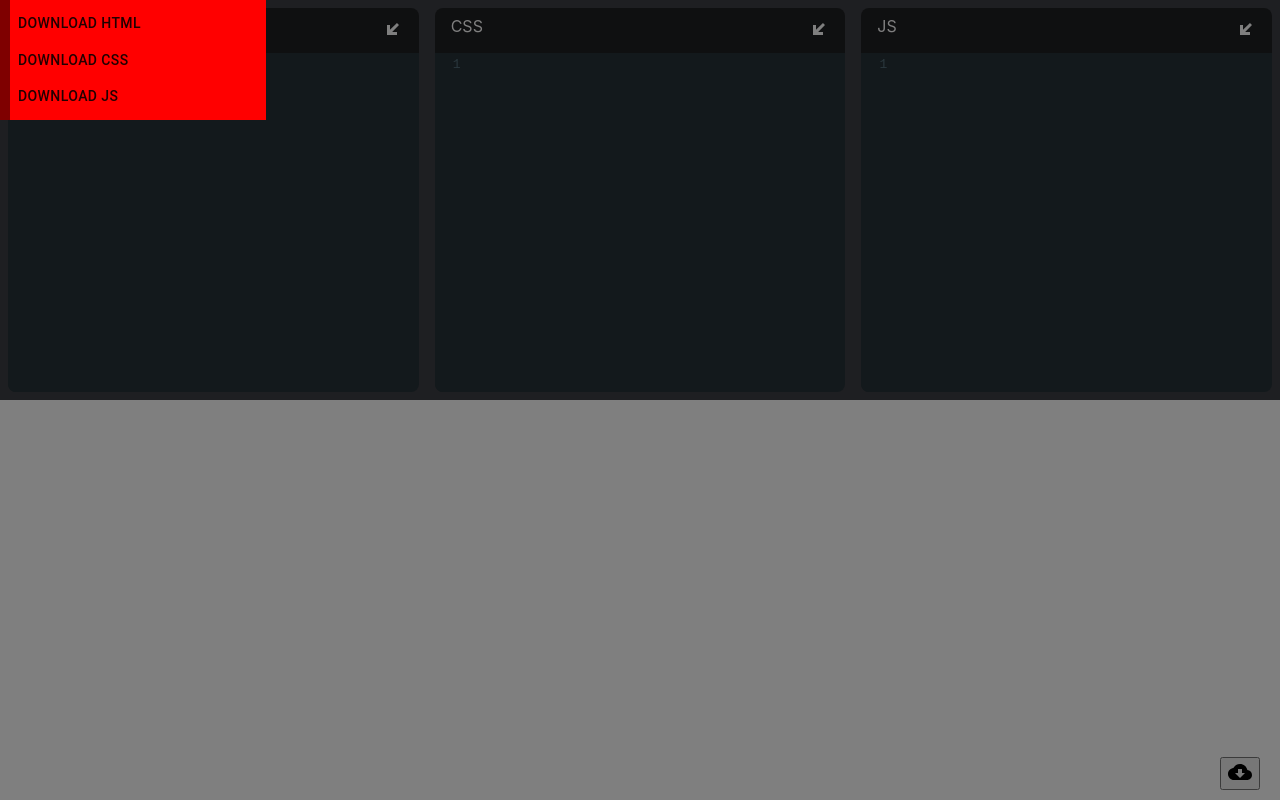
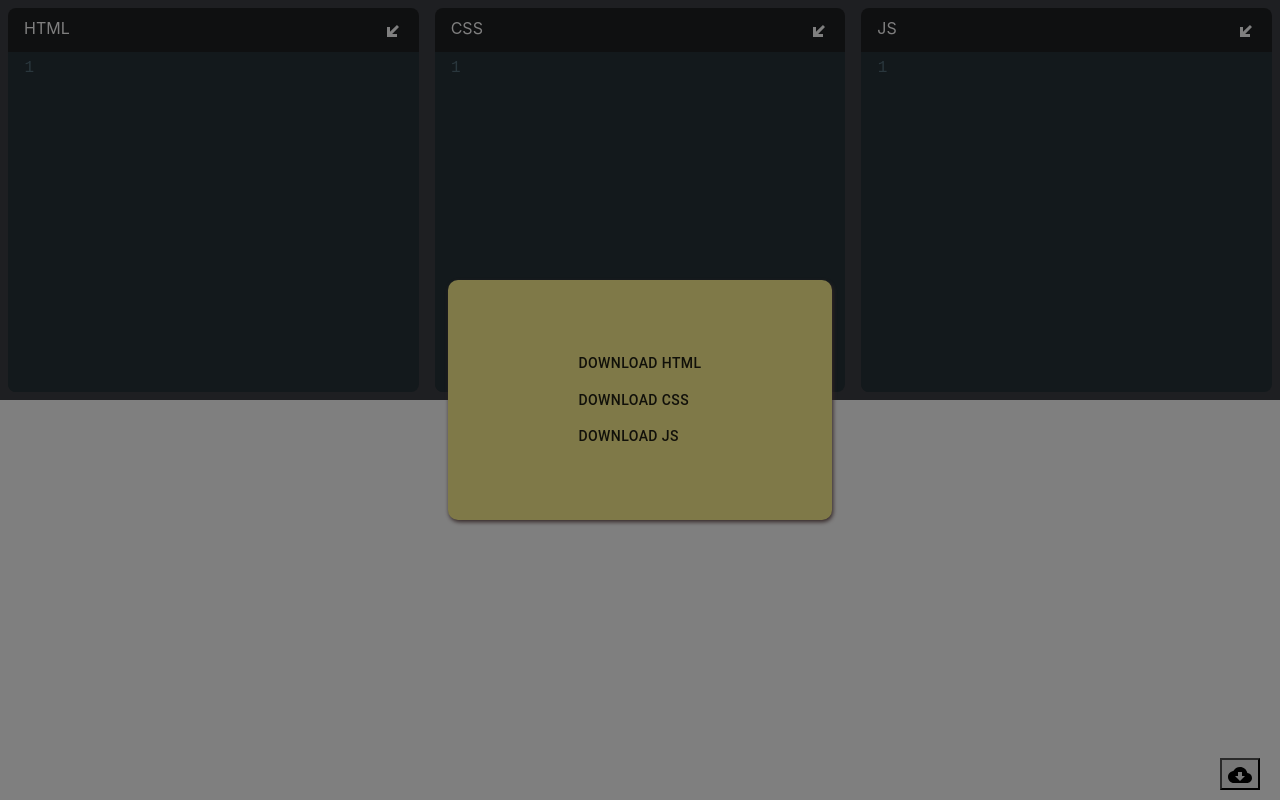
Before and after one commit to VijayaDharsan/easy-code, a React (Create React App) app: page / in a window 1280 px wide. Both pictures are taken after a click on the button 1240 px from the left and 773 px from the top of the page. Built offline with nearby package versions, Linux system fonts and the light colour scheme.

Commit message:
Added and changed the modal popup styles

```diff
--- a/package.json
+++ b/package.json
@@ -10,6 +10,7 @@
     "@testing-library/user-event": "^12.1.10",
     "codemirror": "^5.60.0",
     "react": "^17.0.2",
+    "react-bootstrap": "^2.7.0",
     "react-codemirror2": "^7.2.1",
     "react-dom": "^17.0.2",
     "react-scripts": "4.0.3",
--- a/public/index.html
+++ b/public/index.html
@@ -15,6 +15,13 @@
       user's mobile device or desktop. See https://developers.google.com/web/fundamentals/web-app-manifest/
     -->
     <link rel="manifest" href="%PUBLIC_URL%/manifest.json" />
+    <link
+      rel="stylesheet"
+      href="https://cdn.jsdelivr.net/npm/bootstrap@5.2.3/dist/css/bootstrap.min.css"
+      integrity="sha384-rbsA2VBKQhggwzxH7pPCaAqO46MgnOM80zW1RWuH61DGLwZJEdK2Kadq2F9CUG65"
+      crossorigin="anonymous"
+    />
+
     <!--
       Notice the use of %PUBLIC_URL% in the tags above.
       It will be replaced with the URL of the `public` folder during the build.
@@ -39,5 +46,14 @@
       To begin the development, run `npm start` or `yarn start`.
       To create a production bundle, use `npm run build` or `yarn build`.
     -->
+    <!-- <script src="https://cdn.jsdelivr.net/npm/react/umd/react.production.min.js" crossorigin></script>
+
+    <script
+      src="https://cdn.jsdelivr.net/npm/react-dom/umd/react-dom.production.min.js"
+      crossorigin></script>
+
+    <script
+      src="https://cdn.jsdelivr.net/npm/react-bootstrap@next/dist/react-bootstrap.min.js"
+      crossorigin></script> -->
   </body>
 </html>
--- a/src/App.js
+++ b/src/App.js
@@ -1,34 +1,30 @@
 import React, { useEffect, useState } from "react";
 import Editor from "./components/Editor";
 import { CloudDownload } from "@material-ui/icons";
-// import Button from "./components/Button";
-import { Modal,Box, Typography,Button } from '@material-ui/core'
+import { Modal, Box, Typography, Button, ThemeProvider, createMuiTheme } from '@material-ui/core'
 
 const App = () => {
   const [html, setHtml] = useState("");
   const [css, setCss] = useState("");
   const [js, setJs] = useState("");
   const [srcDoc, setSrcDoc] = useState("");
-  // const [popUp, setPopUp] = useState(false);
   const [open, setOpen] = useState(false)
 
-  const style = {
+  const theme = createMuiTheme({
+    components: {
+      // Name of the component
+      MuiModal: {
+        styleOverrides: {
+          // Name of the slot
+          root: {
+            // Some CSS
             backgroundColor: 'red',
-    display: 'flex',
-    flexDirection: 'column',
-    width: '20vw',
-    height: '15vh',
-    justifyContent:'center',
-    position: 'fixed',
-    inset: '0px 10px 0px 10px'
-  }
-
-  // const buttonClick = () => {
-  //   setPopUp(t => !t)
-  //   console.log("oen ", open)
-  //   setOpen(true)
-  //   console.log("oen ", open)
-  // }
+            fontSize: '10rem',
+          },
+        },
+      },
+    },
+  });
 
   const handleClose = () => setOpen(false)
   const handleOpen = () => setOpen(true)
@@ -93,7 +89,7 @@ const App = () => {
       <div>
           <button style={{position:'fixed', bottom:'10px', right:'20px'}} onClick={handleOpen}><CloudDownload /></button> {/**onClick={buttonClick} */}
           {
-            // popUp ?
+            <ThemeProvider theme={theme}>
               <Modal
                   open={open}
                   onClose={handleClose}
@@ -101,21 +97,15 @@ const App = () => {
                   style={{inset: 'none'}}
                   aria-labelledby="modal-modal-title"
                   aria-describedby="modal-modal-description"
+                  // hideBackdrop
               >
-            <Box sx={style}>
-                <Typography><Button onClick={() => {downloadTxtFile(1)}}>Download HTML</Button></Typography>
-                <Typography><Button onClick={() => {downloadTxtFile(2)}}>Download CSS</Button></Typography>
-                <Typography><Button onClick={() => {downloadTxtFile(3)}}>Download JS</Button></Typography>
+              <Box>
+                  <Typography><Button className="button-class" onClick={() => {downloadTxtFile(1)}}>Download HTML</Button></Typography>
+                  <Typography><Button className="button-class" onClick={() => {downloadTxtFile(2)}}>Download CSS</Button></Typography>
+                  <Typography><Button className="button-class" onClick={() => {downloadTxtFile(3)}}>Download JS</Button></Typography>
               </Box>
-            </Modal> //: null
-              // <Button open={open} onClose={handleClose}/> : null
-            // <div  className="hidden-div" id="show-butt"> {/**style={{display: 'flex', flexDirection: 'column'}} */}
-            //   <div className="pop-up">
-            //   <button key={1} onClick={() => {downloadTxtFile(1)}}>Download HTML</button>
-            //   <button key={2} onClick={() => {downloadTxtFile(2)}}>Download CSS</button>
-            //   <button key={3} onClick={() => {downloadTxtFile(3)}}>Download JS</button>
-            // </div>
-            // </div> : null
+              </Modal>
+            </ThemeProvider>
           }
         </div>
         <iframe
@@ -126,11 +116,6 @@ const App = () => {
           width="100%"
           height="100%"
         />
-
-
-        {/* <div className="button-below"> */}
-
-      {/* </div> */}
       </div>
 
     </>
--- a/src/index.css
+++ b/src/index.css
@@ -76,15 +76,27 @@ body {
   height:"100%";
 }
 
+.button-class {
+  font-size: 34px;
+}
+
 .modal-title {
-  background-color: red;
+  background-color: #FFF492;
   display: flex;
   flex-direction: column;
-  width: 20vw;
-  height: 15vh;
-  bottom: 10px;
+  flex-wrap: wrap;
+  width: 30vw;
+  height: 30vh;
+  margin: auto;
+  border-radius: 10px;
+  justify-content: center;
+  align-items: center;
+  font-size: larger;
+  box-shadow: 1px 2px 4px #674c4c;
+  /* bottom: 10px;
   position: fixed;
-  right: 10px;
+  right: 10px; */
+
   /* inset: unset; */
 }
 
--- a/src/index.js
+++ b/src/index.js
@@ -1,8 +1,10 @@
 import React from 'react';
+import 'bootstrap/dist/css/bootstrap.min.css';
 import ReactDOM from 'react-dom';
 import './index.css';
 import App from './App';
 import reportWebVitals from './reportWebVitals';
+
 
 ReactDOM.render(
   <React.StrictMode>
```
Also changed, not shown: src/components/Button.js (deleted, +0 -29 lines), 2 other files (tests, documents, lock files or other folders). Lines whose indentation alone changed are shown as unchanged.
